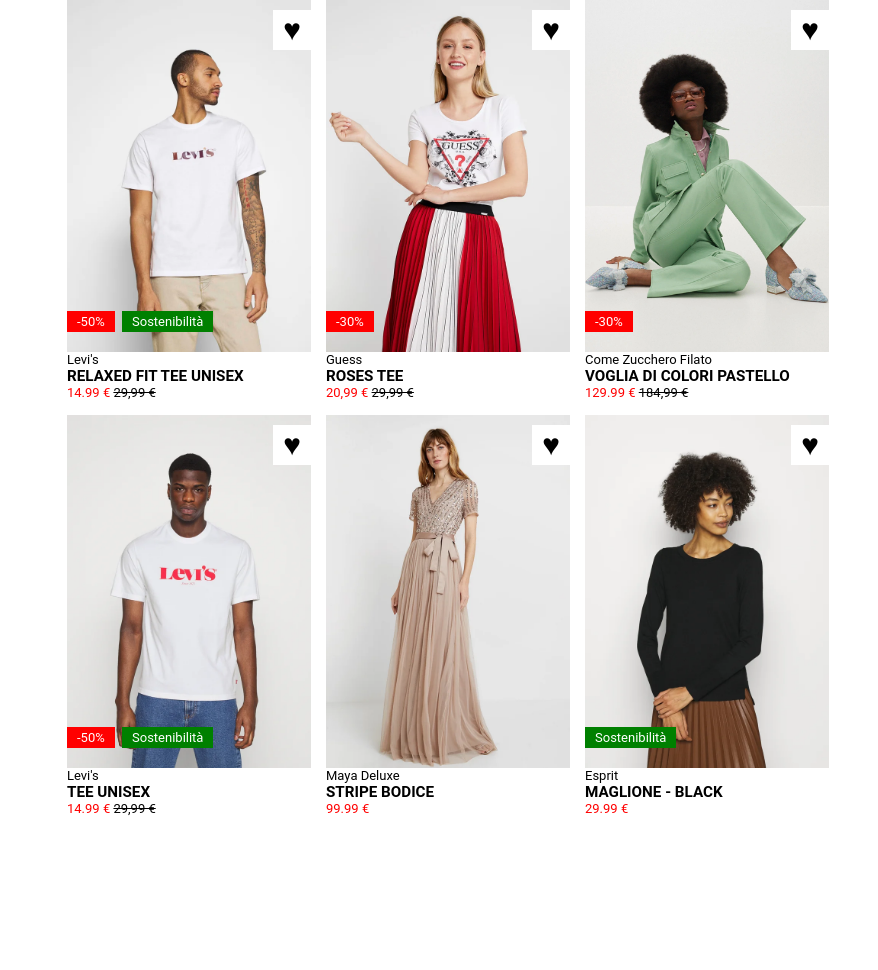
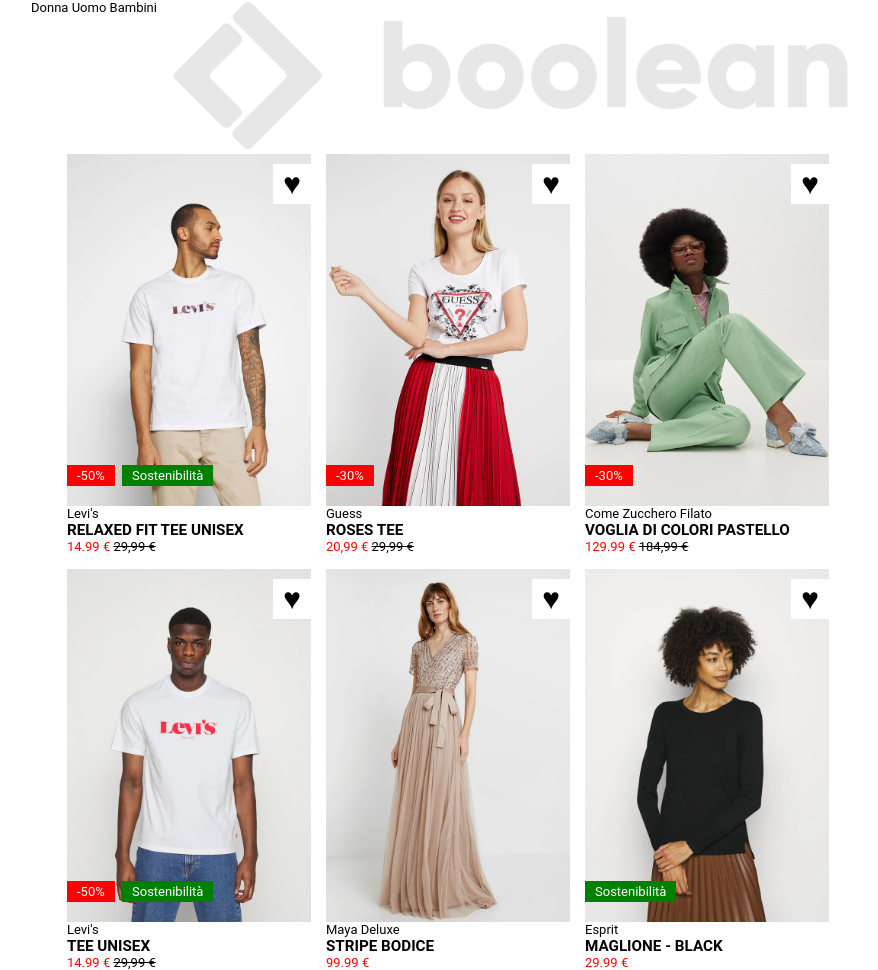
Before and after one commit to RoccoCerro/html-css-boolando, a plain HTML site: page index.html in a window 1280 px wide. Shown: the whole page, without its empty margins (192-1070 px from the left). Before the commit the page ends 816 px from the top, so only its background shows below. Drawn offline with Linux system fonts and the light colour scheme; a web font is replaced by a local one.

Commit message:
ADD structure header

```diff
--- a/index.html
+++ b/index.html
@@ -13,10 +13,29 @@
 
     <header>
 
+        <div class="container">
+            <div class="row">
+                <div class="col-3">
+                    <a href="#">Donna</a>
+                    <a href="#">Uomo</a>
+                    <a href="#">Bambini</a>
+                </div>
+                <div class="col-3">
+                    <img src="./img/boolean-logo.png" alt="Logo Boolean">
+                </div>
+                <div class="col-3">
+                    <a href="#"></a>
+                    <a href="#"></a>
+                    <a href="#"></a>
+                </div>
+            </div>
+        </div>
+
     </header>
 
     <main>
         <section>
+
             <div class="container">
                 <div class="row">
 
@@ -135,6 +154,7 @@
 
                 </div>
             </div>
+
         </section>
     </main>
 
```
